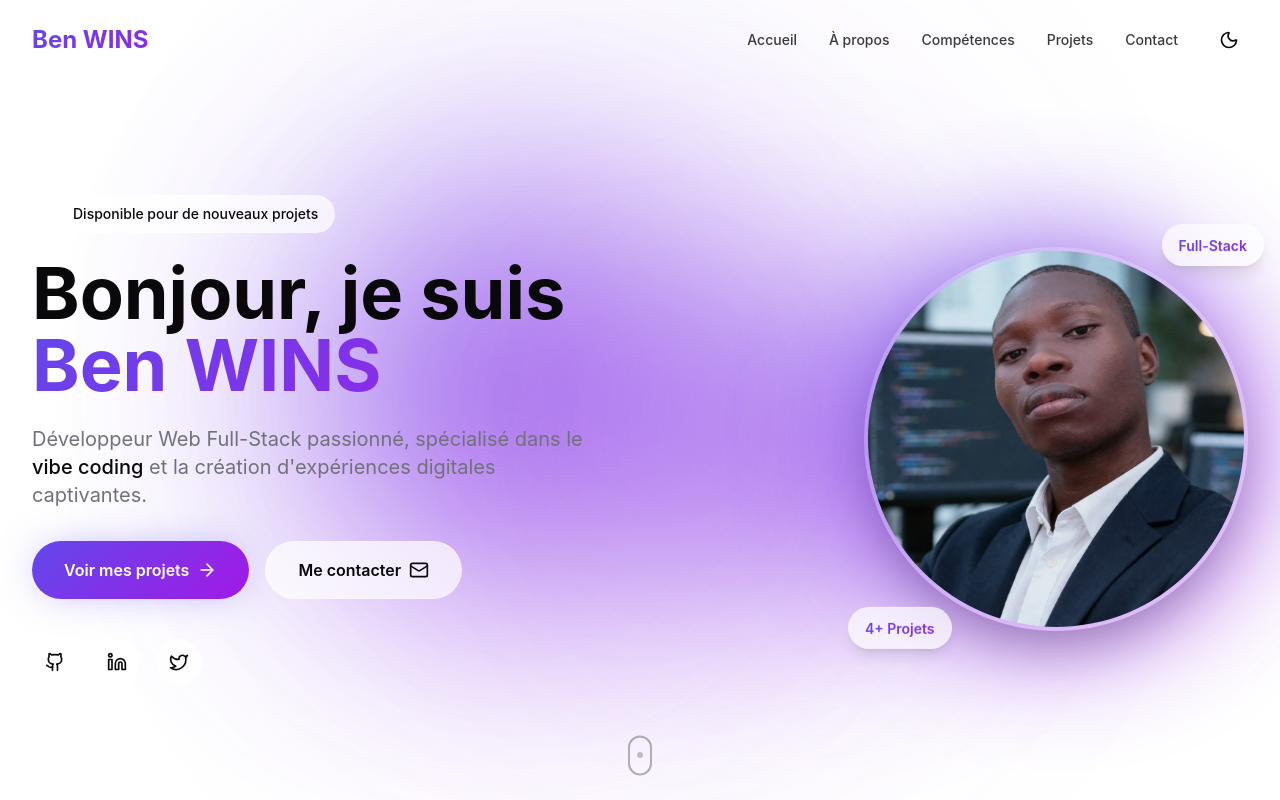
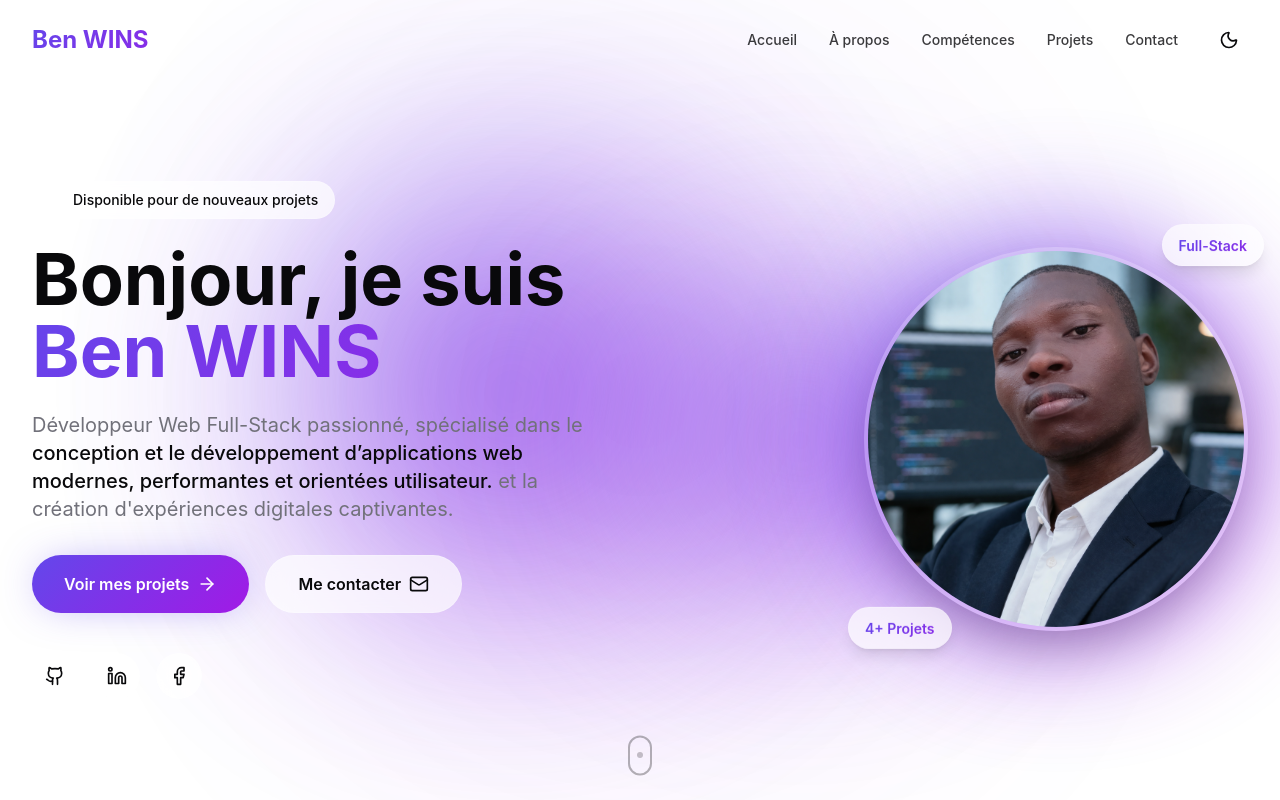
Before and after one commit to benwins432233-eng/ben-portfolio, a React (Vite) app: page / in a window 1280 px wide. Shown: the top 800 px of the page. Built offline with nearby package versions, Linux system fonts and the light colour scheme.

Commit message:
Mise à jour des informations réseaux sociaux

```diff
--- a/src/App.tsx
+++ b/src/App.tsx
@@ -174,7 +174,8 @@ function HeroSection() {
               className="text-lg sm:text-xl text-muted-foreground mb-8 max-w-xl mx-auto lg:mx-0"
             >
               Développeur Web Full-Stack passionné, spécialisé dans le{' '}
-              <span className="text-foreground font-medium">vibe coding</span> et la création
+              <span className="text-foreground font-medium">conception et le développement d’applications web modernes,
+              performantes et orientées utilisateur.</span> et la création
               d'expériences digitales captivantes.
             </motion.p>
 
@@ -212,9 +213,9 @@ function HeroSection() {
               className="flex gap-4 justify-center lg:justify-start mt-10"
             >
               {[
-                { icon: Github, href: 'https://github.com', label: 'GitHub' },
-                { icon: Linkedin, href: 'https://linkedin.com', label: 'LinkedIn' },
-                { icon: Twitter, href: 'https://twitter.com', label: 'Twitter' },
+                { icon: Github, href: 'https://github.com/benwins432233-eng', label: 'GitHub' },
+                { icon: Linkedin, href: 'linkedin.com/in/bénoît-winsavi-8132393a0', label: 'LinkedIn' },
+                { icon: Facebook, href: 'https://www.facebook.com/profile.php?id=61582823141359', label: 'Facebook' }
               ].map((social, index) => (
                 <motion.a
                   key={social.label}
```
